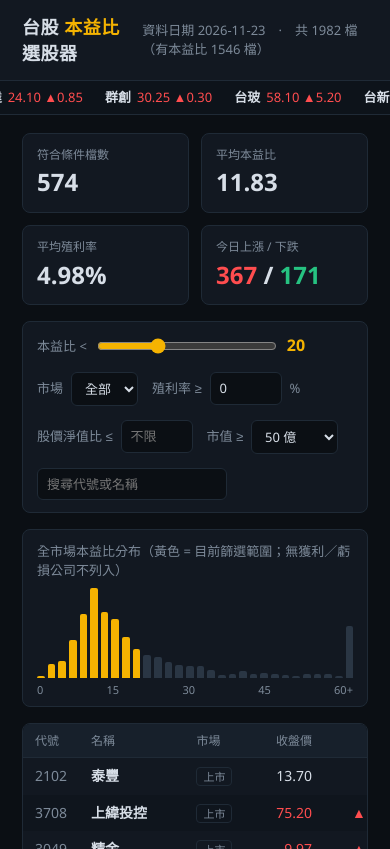
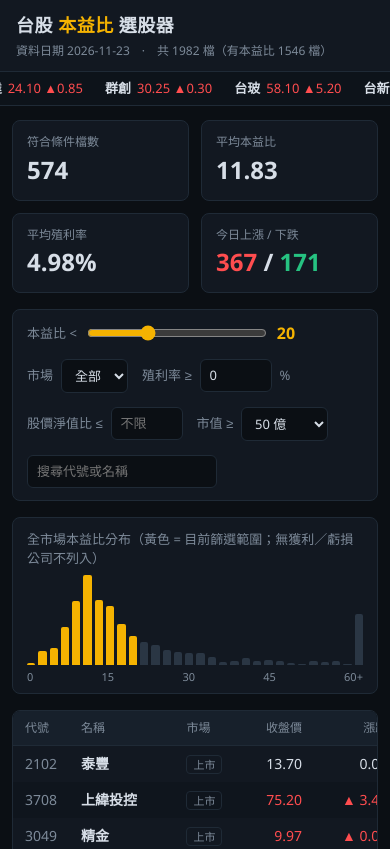
Before and after one commit to qwqw75330-coder/stock-screener, a plain HTML site: page index.html in a window 390 px wide. Shown: the top 849 px of the page. Drawn offline with Linux system fonts and the light colour scheme.

Commit message:
Update data 2026-11-23

```diff
--- a/index.html
+++ b/index.html
@@ -63,7 +63,13 @@
   .pebar i { display: block; height: 100%; background: var(--accent); }
   .empty { padding: 40px; text-align: center; color: var(--dim); }
   footer { color: var(--dim); font-size: 12px; padding: 14px 22px 28px; text-align: center; }
-  @media (max-width: 760px) { .stats { grid-template-columns: repeat(2, 1fr); } }
+  @media (max-width: 760px) {
+    .stats { grid-template-columns: repeat(2, 1fr); }
+    header { flex-wrap: wrap; gap: 4px; padding: 12px 16px; }
+    header h1 { white-space: nowrap; }
+    .date { margin-left: 0; width: 100%; font-size: 12px; }
+    main { padding: 14px 12px; }
+  }
 </style>
 </head>
 <body>
```
Also changed, not shown: template.html (+7 -1 lines).
